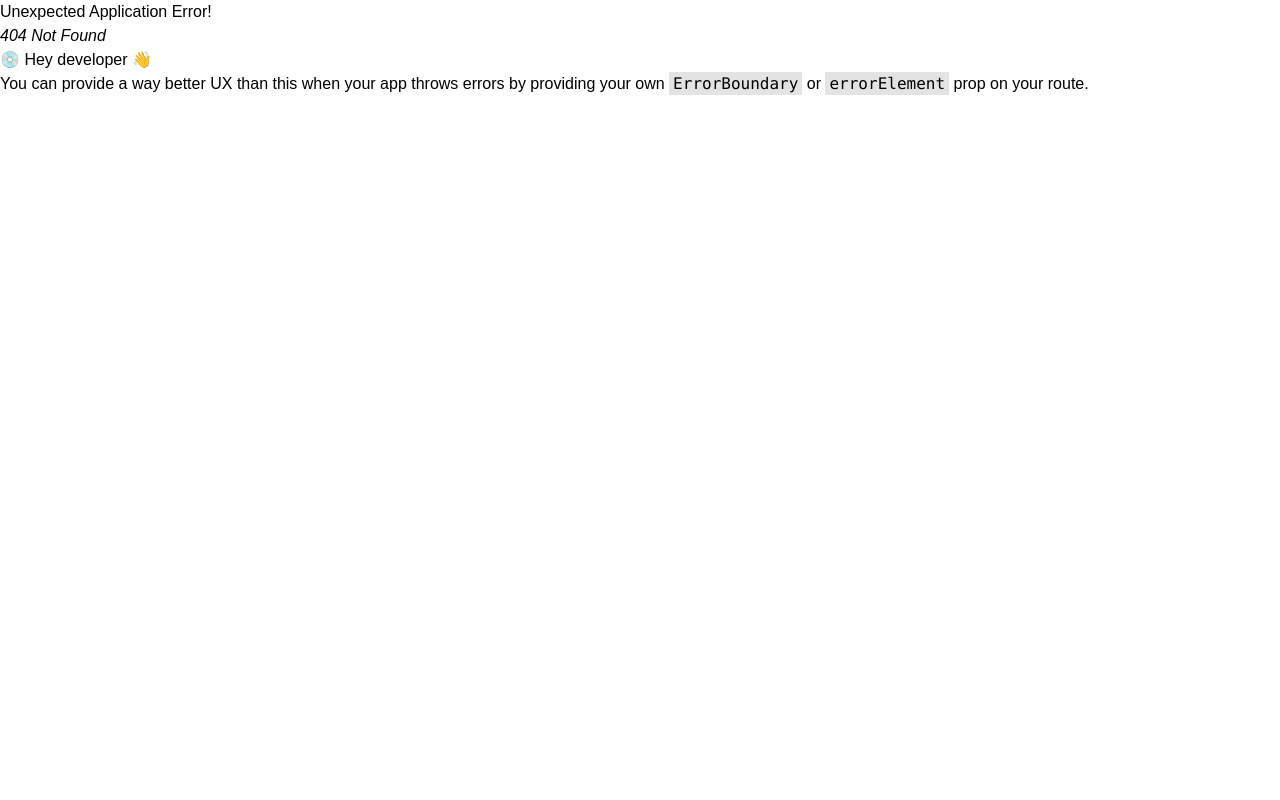
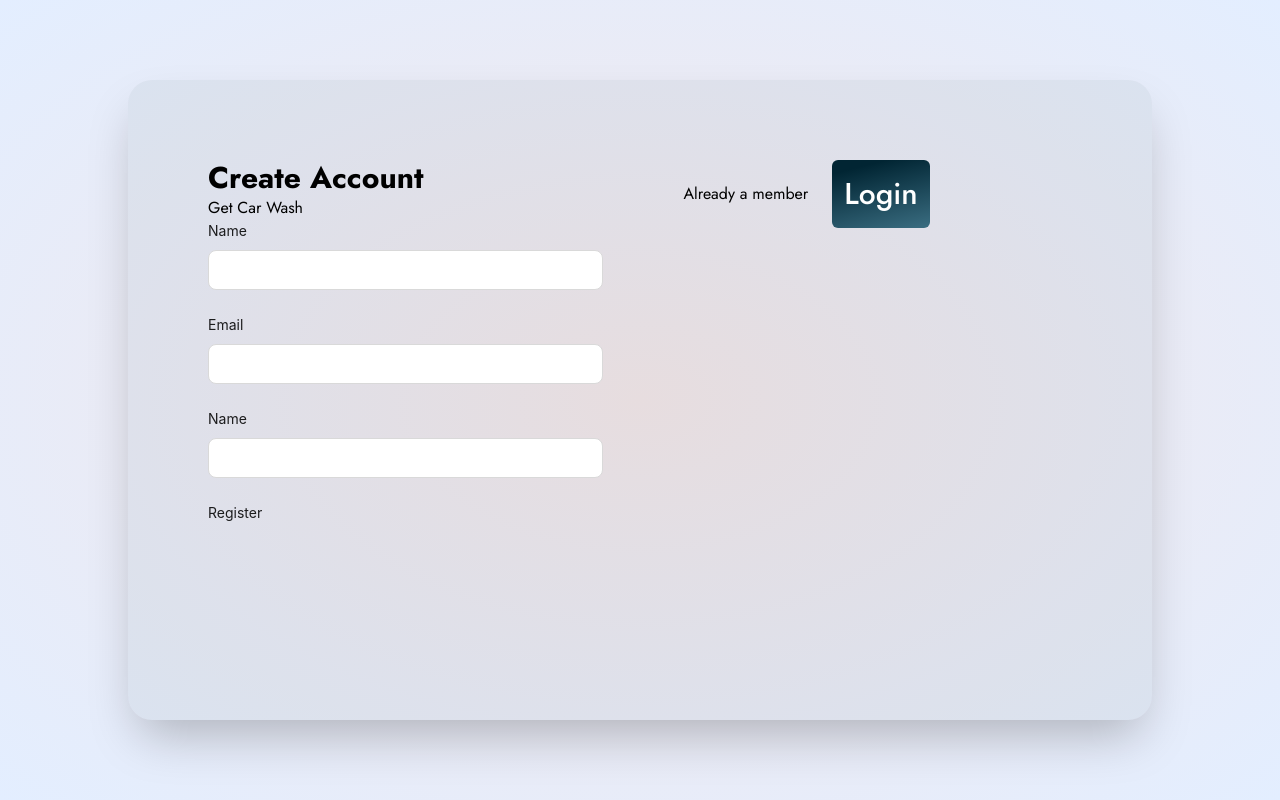
Before and after one commit to ashiqee/carwash-fontend, a React app: page /signup in a window 1280 px wide. Before the commit this address had no page. Built offline with nearby package versions, Linux system fonts and the light colour scheme; the HTML template or start-up script is replaced by a standard one.

Commit message:
register page

```diff
--- a/package.json
+++ b/package.json
@@ -12,8 +12,8 @@
     "preview": "vite preview"
   },
   "dependencies": {
-
     "@reduxjs/toolkit": "^2.2.6",
+    "antd": "^5.20.2",
     "class-variance-authority": "^0.7.0",
     "clsx": "^2.1.1",
     "embla-carousel-autoplay": "^8.1.6",
--- /dev/null
+++ b/src/components/form/CRForm.tsx
@@ -0,0 +1,52 @@
+import { Form } from 'antd';
+import { ReactNode } from 'react';
+import {
+  FieldValues,
+  FormProvider,
+  SubmitHandler,
+  useForm,
+} from 'react-hook-form';
+
+type TFormConfig = {
+  defaultValues?: Record<string, any>;
+  resolver?: any;
+};
+
+type TFormProps = {
+  onSubmit: SubmitHandler<FieldValues>;
+  children: ReactNode;
+} & TFormConfig;
+
+const CRForm = ({
+  onSubmit,
+  children,
+  defaultValues,
+  resolver,
+}: TFormProps) => {
+  const formConfig: TFormConfig = {};
+
+  if (defaultValues) {
+    formConfig['defaultValues'] = defaultValues;
+  }
+
+  if (resolver) {
+    formConfig['resolver'] = resolver;
+  }
+
+  const methods = useForm(formConfig);
+
+  const submit: SubmitHandler<FieldValues> = (data) => {
+    onSubmit(data);
+    methods.reset();
+  };
+
+  return (
+    <FormProvider {...methods}>
+      <Form layout="vertical" onFinish={methods.handleSubmit(submit)}>
+        {children}
+      </Form>
+    </FormProvider>
+  );
+};
+
+export default CRForm;
--- /dev/null
+++ b/src/components/form/CRInput.tsx
@@ -0,0 +1,32 @@
+import { Form, Input } from 'antd';
+import { Controller } from 'react-hook-form';
+
+type TInputProps = {
+  type: string;
+  name: string;
+  label?: string;
+  disabled?: boolean;
+};
+
+const CRInput = ({ type, name, label, disabled }: TInputProps) => {
+  return (
+    <div style={{ marginBottom: '20px' }}>
+      <Controller
+        name={name}
+        render={({ field }) => (
+          <Form.Item label={label}>
+            <Input
+              {...field}
+              type={type}
+              id={name}
+              size="large"
+              disabled={disabled}
+            />
+          </Form.Item>
+        )}
+      />
+    </div>
+  );
+};
+
+export default CRInput;
--- /dev/null
+++ b/src/components/form/CRSelect.tsx
@@ -0,0 +1,34 @@
+
+import { Form, Select } from 'antd';
+import { Controller } from 'react-hook-form';
+
+type TCRSelectProps = {
+  label: string;
+  name: string;
+  options: { value: string; label: string; disabled?: boolean }[] | undefined;
+  disabled?: boolean;
+  mode?: 'multiple' | undefined;
+};
+
+const CRSelect = ({ label, name, options, disabled, mode }: TCRSelectProps) => {
+  return (
+    <Controller
+      name={name}
+      render={({ field, fieldState: { error } }) => (
+        <Form.Item label={label}>
+          <Select
+            mode={mode}
+            style={{ width: '100%' }}
+            {...field}
+            options={options}
+            size="large"
+            disabled={disabled}
+          />
+          {error && <small style={{ color: 'red' }}>{error.message}</small>}
+        </Form.Item>
+      )}
+    />
+  );
+};
+
+export default CRSelect;
--- /dev/null
+++ b/src/components/ui/CARButton.tsx
@@ -0,0 +1,19 @@
+import React from 'react';
+
+interface CARButtonProps {
+  text: string;
+  className?:string;
+}
+
+const CARButton: React.FC<CARButtonProps> = ({ text,className }) => {
+  return (
+    <button
+      className={`${className} px-3
+        active:shadow-2xl  font-medium active:animate-press p-1 bg-button-gradient text-white rounded-md`}
+    >
+      {text}
+    </button>
+  );
+};
+
+export default CARButton;
--- a/src/index.css
+++ b/src/index.css
@@ -1,15 +1,17 @@
+@import url('https://fonts.googleapis.com/css2?family=Jost:ital,wght@0,100..900;1,100..900&display=swap');
 
 @tailwind base;
 @tailwind components;
 @tailwind utilities;
 
-@import url('https://fonts.googleapis.com/css2?family=Jost:ital,wght@0,100..900;1,100..900&display=swap');
 
 @layer base {
   :root {
     --background: #0E2420;
-      --background: radial-gradient(at center, #0E2420, #010101);
+
     --foreground: #d2d8ce;
+    --button-gradient: linear-gradient(166deg, rgba(1,37,51,1) 15%, rgba(58,109,129,1) 100%);
+    --secondary-gradient: rgba(1,37,51,1) 15%;
 
     --card: 0 0% 100%;
     --card-foreground: 222.2 84% 4.9%;
@@ -20,7 +22,7 @@
     --primary: #012533;
     --primary-foreground: 210 40% 98%;
 
-      --secondary: 210 40% 96.1%;
+    --secondary: linear-gradient(166deg, rgba(1,37,51,1) 15%, rgba(58,109,129,1) 100%);
     --secondary-foreground: 222.2 47.4% 11.2%;
 
     --muted: 210 40% 96.1%;
@@ -52,7 +54,7 @@
     --primary: #012533;
     --primary-foreground: #f9f9f9;
 
-      --secondary: 217.2 32.6% 17.5%;
+    --secondary: linear-gradient(166deg, rgba(1,37,51,1) 15%, rgba(58,109,129,1) 100%);
     --secondary-foreground: 210 40% 98%;
 
     --muted: 217.2 32.6% 17.5%;
@@ -77,23 +79,21 @@
   body {
     /* @apply text-foreground; */
     /* background: #012533; */
-       /* /* background: #2F3E10; */
-       /* background: radial-gradient(at center, #2F3E10, #010101); */
+    /* background: #2F3E10; */
+    background: radial-gradient(at center, #f3e7e9, #e3eeff);
     /* background: radial-gradient(at center, #012533, #010e13); */
     font-family: "Jost", sans-serif;
     font-optical-sizing: auto;
     font-weight: 400;
     font-style: normal;
-
   }
 }
-
 
 .scrollbar-hide::-webkit-scrollbar {
   display: none;
 }
 
-  *{
+* {
   scrollbar-width: none;
   padding: 0;
   margin: 0;
--- a/src/pages/HomePage.tsx
+++ b/src/pages/HomePage.tsx
@@ -1,9 +1,18 @@
+import CARButton from "@/components/ui/CARButton";
+import { Link } from "react-router-dom";
 
 
 const HomePage = () => {
   return (
-    <div className="space-y-20 text-5xl text-primary bg-primary">
+    <div className="space-y-20 font-bold flex gap-20  text-primary ">
  Home Page
+
+<Link to={'/login'}>
+ <CARButton text="Login"/>
+</Link>
+<Link to={'/signup'}>
+ <CARButton text="Sign Up"/>
+</Link>
     </div>
   );
 };
--- /dev/null
+++ b/src/pages/auth/Login.tsx
@@ -0,0 +1,12 @@
+import React from 'react';
+
+const Login = () => {
+    return (
+        <div>
+            Login Page
+
+        </div>
+    );
+};
+
+export default Login;
--- /dev/null
+++ b/src/pages/auth/Signup.tsx
@@ -0,0 +1,47 @@
+import CRForm from '@/components/form/CRForm';
+import CRInput from '@/components/form/CRInput';
+import CARButton from '@/components/ui/CARButton';
+import React from 'react';
+import { Link } from 'react-router-dom';
+
+const Signup = () => {
+
+
+    const onSubmit = async (data)=>{
+        console.log(data);
+
+    }
+
+    return (
+        <div className='p-20'>
+            <div className='w-[80vw] flex mx-auto h-[80vh] my-auto rounded-3xl shadow-2xl  bg-primary/5'>
+
+            <div className='w-full p-20'>
+                <h4 className='text-3xl font-bold'>Create Account</h4>
+                <p>Get Car Wash </p>
+
+
+<CRForm onSubmit={onSubmit}>
+    <CRInput type='text' name='Name' label='Name' />
+    <CRInput type='text' name='Email' label='Email' />
+    <CRInput type='text' name='Address' label='Name' />
+    <button htmlType="submit">Register</button>
+</CRForm>
+
+
+            </div>
+            <div className='py-20 w-full'>
+                <div className='flex items-center gap-6'>
+                <p>Already a member</p>
+                <Link to='/login'>
+                <CARButton text='Login' className='text-3xl px-14 p-4'/>
+                </Link>
+                </div>
+            </div>
+
+            </div>
+        </div>
+    );
+};
+
+export default Signup;
--- a/tailwind.config.js
+++ b/tailwind.config.js
@@ -1,81 +1,82 @@
 /** @type {import('tailwindcss').Config} */
 module.exports = {
-  darkMode: ["class"],
+  darkMode: ['class'],
   content: [
     './pages/**/*.{ts,tsx}',
     './components/**/*.{ts,tsx}',
     './app/**/*.{ts,tsx}',
     './src/**/*.{ts,tsx}',
   ],
-  prefix: "",
+  prefix: '',
   theme: {
     container: {
       center: true,
-      // padding: "0rem",
       screens: {
-        "xl":"1450px",
-        "2xl": "1720px",
+        xl: '1450px',
+        '2xl': '1720px',
       },
     },
     extend: {
-      fontFamily:{
-        'chakra': ["Chakra Petch", 'sans-serif'],
+      fontFamily: {
+        Jost: ['Jost', 'sans-serif'],
+      },
+      backgroundImage: {
+        'button-gradient': 'var(--button-gradient)',
       },
       colors: {
-        border: "hsl(var(--border))",
-        input: "hsl(var(--input))",
-        ring: "hsl(var(--ring))",
-        background: "hsl(var(--background))",
-        foreground: "#f9f9f9",
-        primary: {
-          DEFAULT: "(var(--primary))",
-          foreground: "hsl(var(--primary-foreground))",
-        },
-        secondary: {
-          DEFAULT: "hsl(var(--secondary))",
-          foreground: "hsl(var(--secondary-foreground))",
-        },
+        border: 'hsl(var(--border))',
+        input: 'hsl(var(--input))',
+        ring: 'hsl(var(--ring))',
+        background: 'hsl(var(--background))',
+        foreground: 'hsl(var(--foreground))',
+        primary: '#012533',
+        secondary: 'var(--secondary-gradient)',
         destructive: {
-          DEFAULT: "hsl(var(--destructive))",
-          foreground: "hsl(var(--destructive-foreground))",
+          DEFAULT: 'hsl(var(--destructive))',
+          foreground: 'hsl(var(--destructive-foreground))',
         },
         muted: {
-          DEFAULT: "hsl(var(--muted))",
-          foreground: "hsl(var(--muted-foreground))",
+          DEFAULT: 'hsl(var(--muted))',
+          foreground: 'hsl(var(--muted-foreground))',
         },
         accent: {
-          DEFAULT: "hsl(var(--accent))",
-          foreground: "hsl(var(--accent-foreground))",
+          DEFAULT: 'hsl(var(--accent))',
+          foreground: 'hsl(var(--accent-foreground))',
         },
         popover: {
-          DEFAULT: "hsl(var(--popover))",
-          foreground: "hsl(var(--popover-foreground))",
+          DEFAULT: 'hsl(var(--popover))',
+          foreground: 'hsl(var(--popover-foreground))',
         },
         card: {
-          DEFAULT: "hsl(var(--card))",
-          foreground: "hsl(var(--card-foreground))",
+          DEFAULT: 'hsl(var(--card))',
+          foreground: 'hsl(var(--card-foreground))',
         },
       },
       borderRadius: {
-        lg: "var(--radius)",
-        md: "calc(var(--radius) - 2px)",
-        sm: "calc(var(--radius) - 4px)",
+        lg: 'var(--radius)',
+        md: 'calc(var(--radius) - 2px)',
+        sm: 'calc(var(--radius) - 4px)',
       },
       keyframes: {
-        "accordion-down": {
-          from: { height: "0" },
-          to: { height: "var(--radix-accordion-content-height)" },
+        press: {
+          '0%': { transform: 'scale(1)', opacity: 1 },
+          '100%': { transform: 'scale(0.95)', opacity: 0.9 },
         },
-        "accordion-up": {
-          from: { height: "var(--radix-accordion-content-height)" },
-          to: { height: "0" },
+        'accordion-down': {
+          from: { height: '0' },
+          to: { height: 'var(--radix-accordion-content-height)' },
+        },
+        'accordion-up': {
+          from: { height: 'var(--radix-accordion-content-height)' },
+          to: { height: '0' },
         },
       },
       animation: {
-        "accordion-down": "accordion-down 0.2s ease-out",
-        "accordion-up": "accordion-up 0.2s ease-out",
+        press: 'press 0.2s ease-out',
+        'accordion-down': 'accordion-down 0.2s ease-out',
+        'accordion-up': 'accordion-up 0.2s ease-out',
       },
     },
   },
-  plugins: [require("tailwindcss-animate")],
-}
+  plugins: [require('tailwindcss-animate')],
+};
```
Also changed, not shown: src/routes/frontend.routes.tsx (+10 -0 lines), 1 other file (tests, documents, lock files or other folders). Lines whose indentation alone changed are shown as unchanged.
